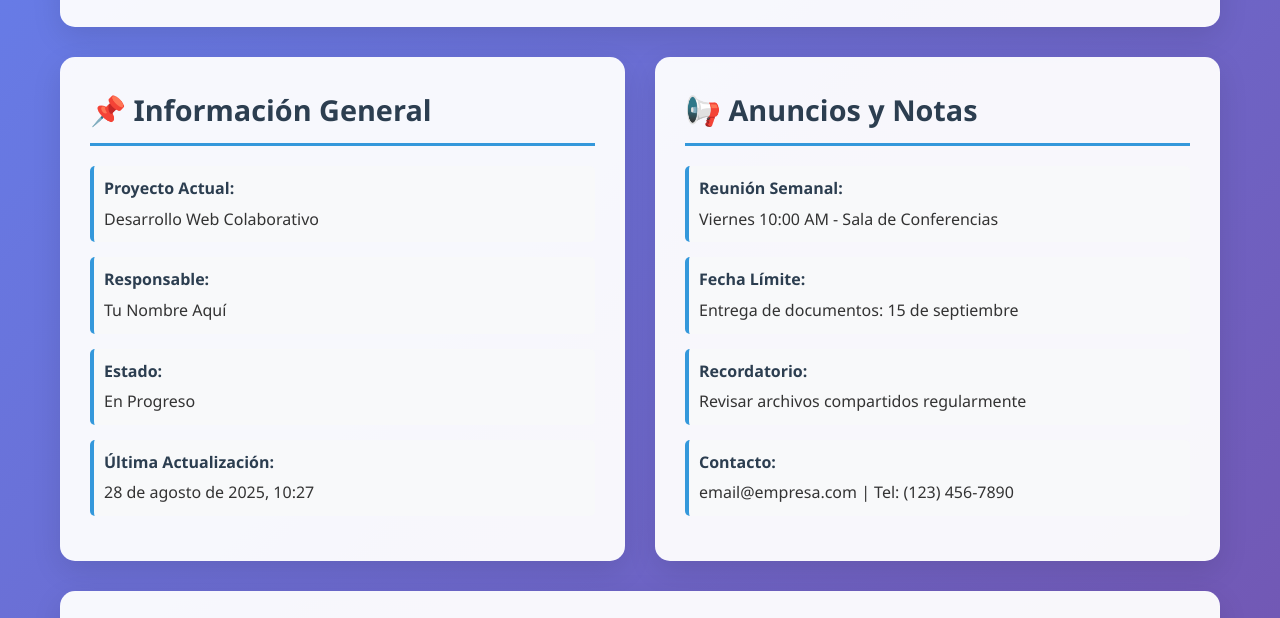
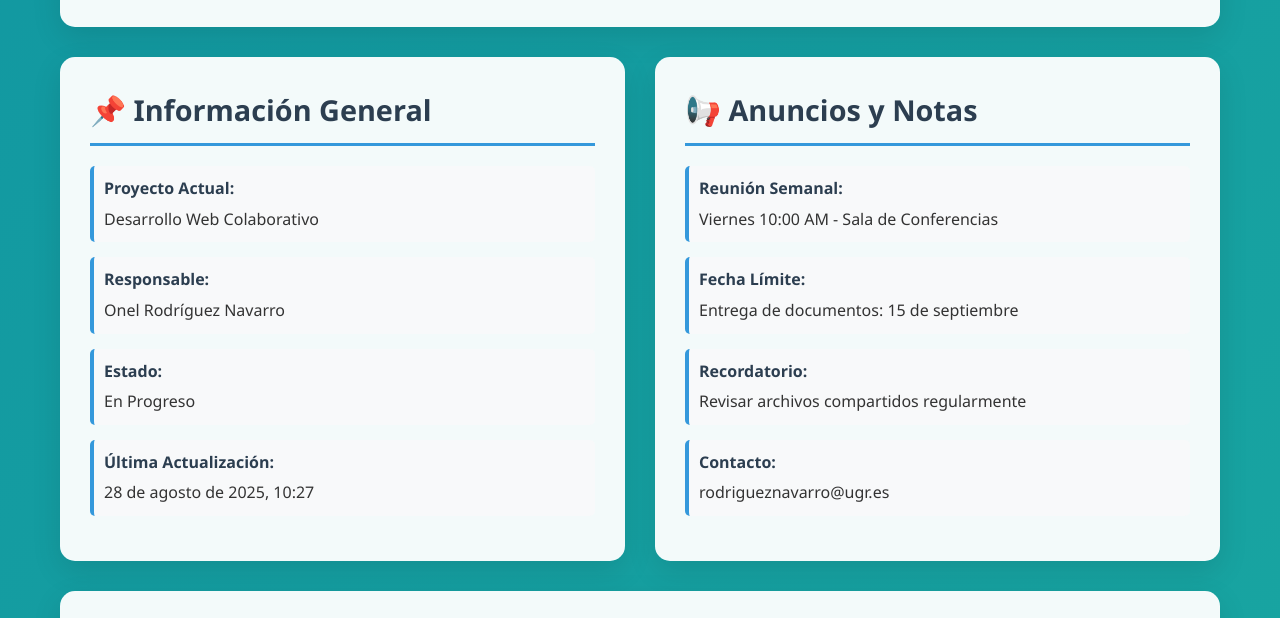
Before and after one commit to onrona/mi-web, a plain HTML site: page index.html in a window 1280 px wide. Shown: the part 155-773 px from the top of the page. Drawn offline with Linux system fonts and the light colour scheme.

Commit message:
pdf elimindados y actualizado algunas características de la página

```diff
--- a/index.html
+++ b/index.html
@@ -15,7 +15,7 @@
       font-family: 'Segoe UI', Tahoma, Geneva, Verdana, sans-serif;
       line-height: 1.6;
       color: #333;
-      background: linear-gradient(135deg, #667eea 0%, #764ba2 100%);
+      background: linear-gradient(135deg, #1298a1 0%, #1aa8a1 100%);
       min-height: 100vh;
     }
 
@@ -207,7 +207,7 @@
         </div>
         <div class="info-item">
           <strong>Responsable:</strong>
-          Tu Nombre Aquí
+          Onel Rodríguez Navarro
         </div>
         <div class="info-item">
           <strong>Estado:</strong>
@@ -236,7 +236,7 @@
         </div>
         <div class="info-item">
           <strong>Contacto:</strong>
-          email@empresa.com | Tel: (123) 456-7890
+          rodrigueznavarro@ugr.es
         </div>
       </div>
     </div>
```
Also changed, not shown: 2 other files.
